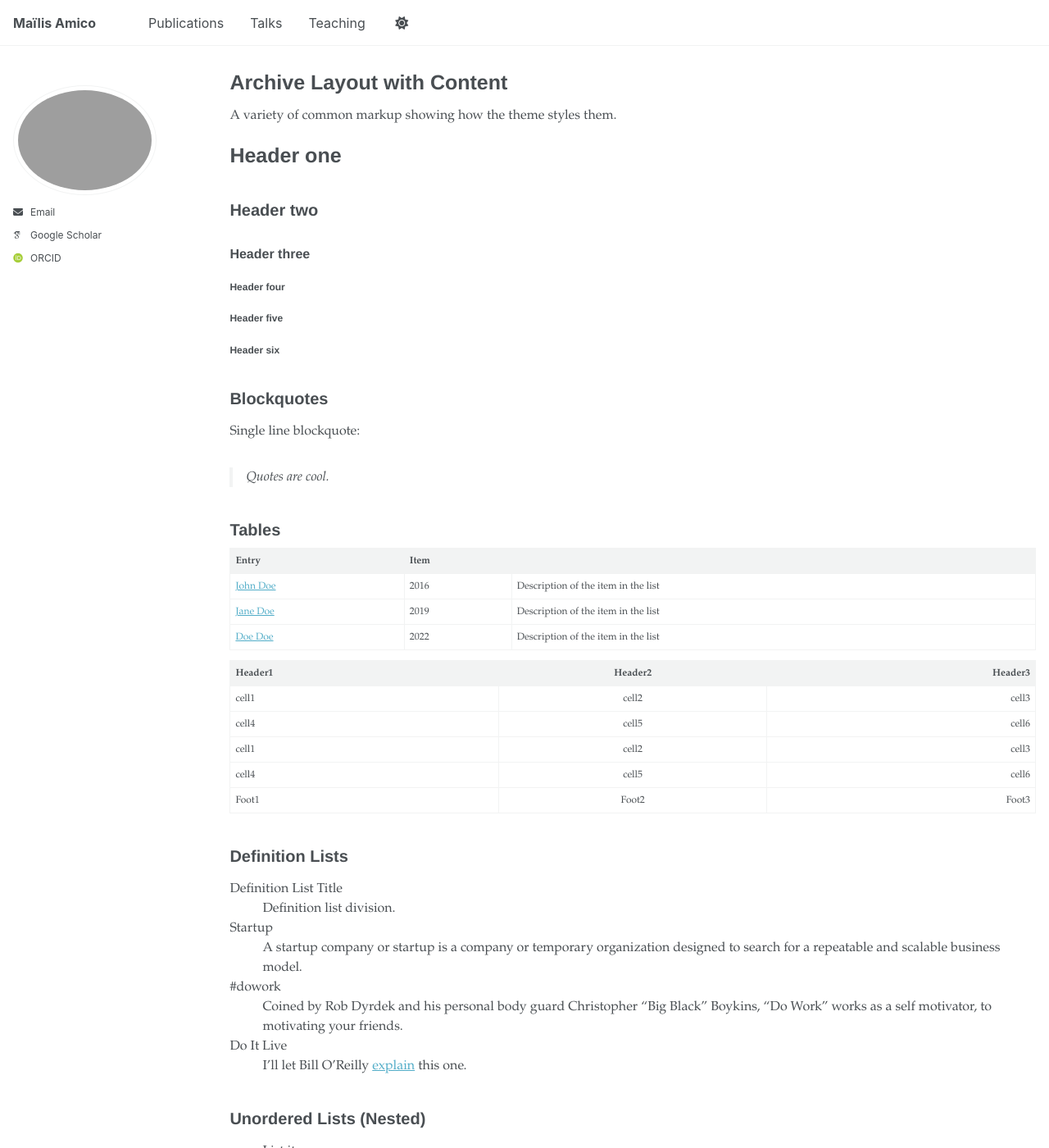
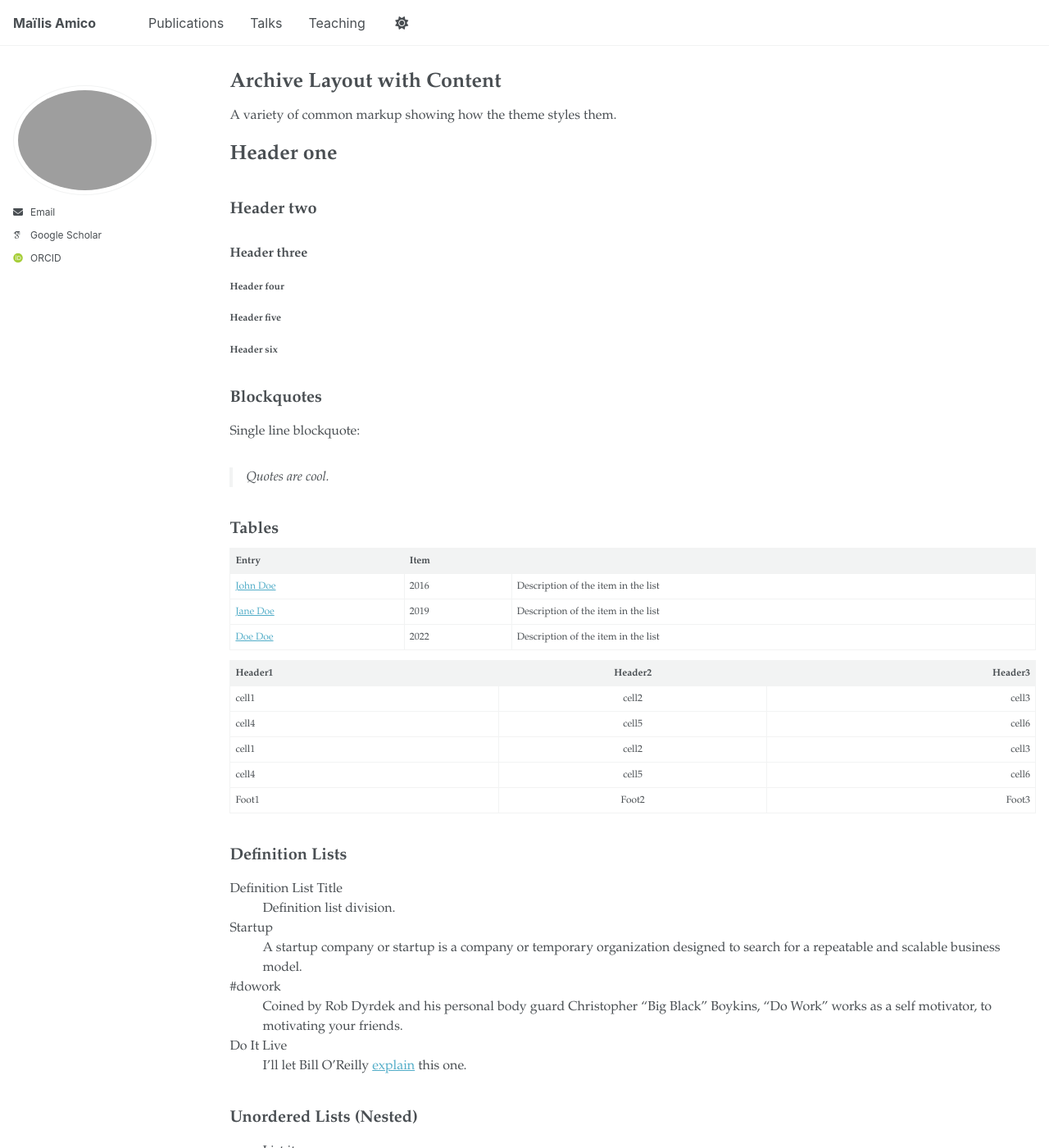
Before and after one commit to maamico/maamico.github.io, a Jekyll site: the page built from _pages/archive-layout-with-content.md, in a window 1280 px wide and 1400 px high. Shown: the whole window at 82% size. Built offline with Jekyll 4.4.1, drawn with Linux system fonts in a browser that asks for light colours; some web fonts are replaced; a script that is not in the unit is left out.

Commit message:
Change header and caption font families to Garamond

```diff
--- a/_sass/_themes.scss
+++ b/_sass/_themes.scss
@@ -40,8 +40,8 @@ $type-size-7                : 0.6875em; // ~11px
 $type-size-8                : 0.625em;  // ~10px
 
 $global-font-family         : $garamond;
-$header-font-family         : $helvetica;
-$caption-font-family        : $serif;
+$header-font-family         : $garamond;
+$caption-font-family        : $garamond;
 
 /* ==========================================================================
    Breakpoints
```
